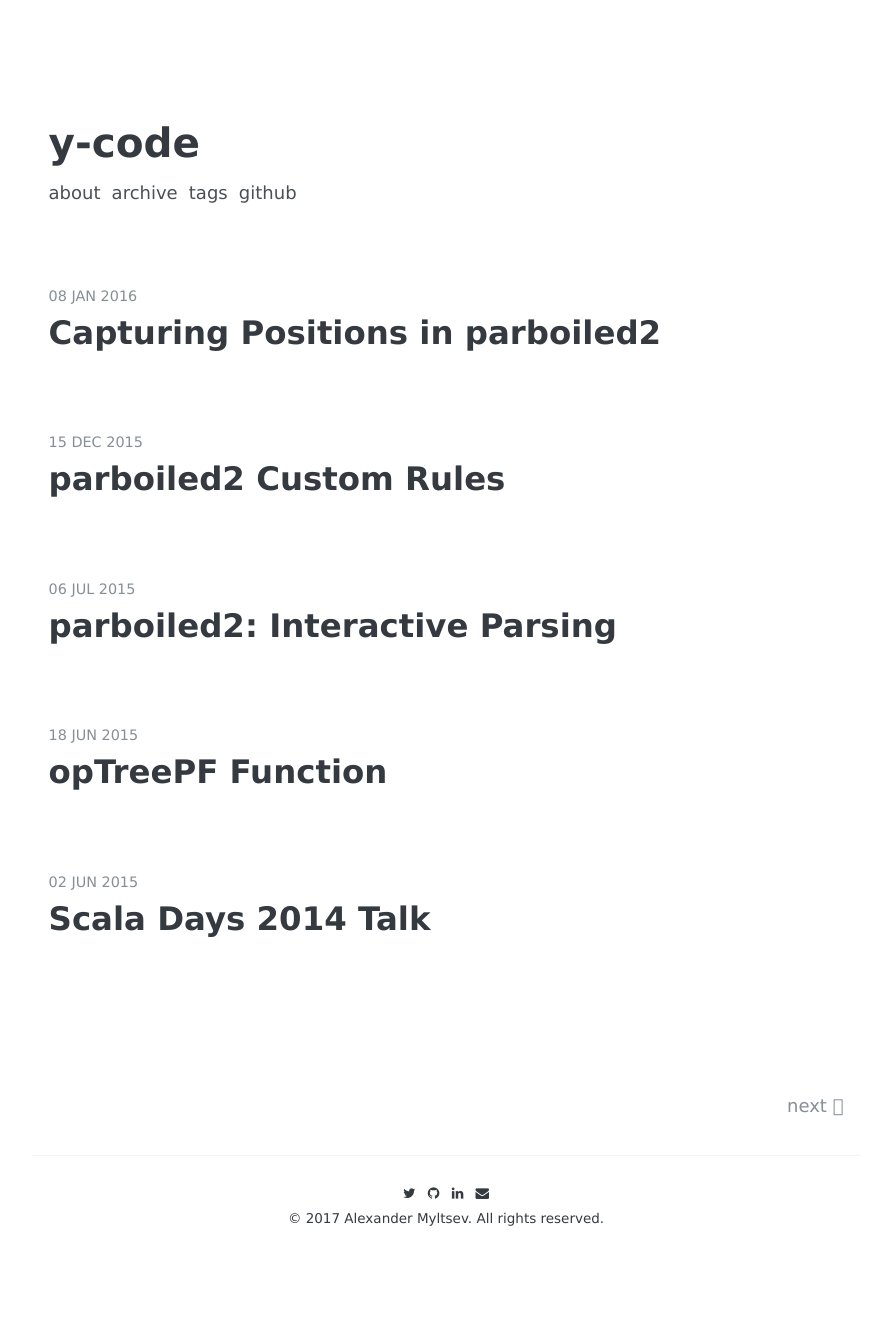
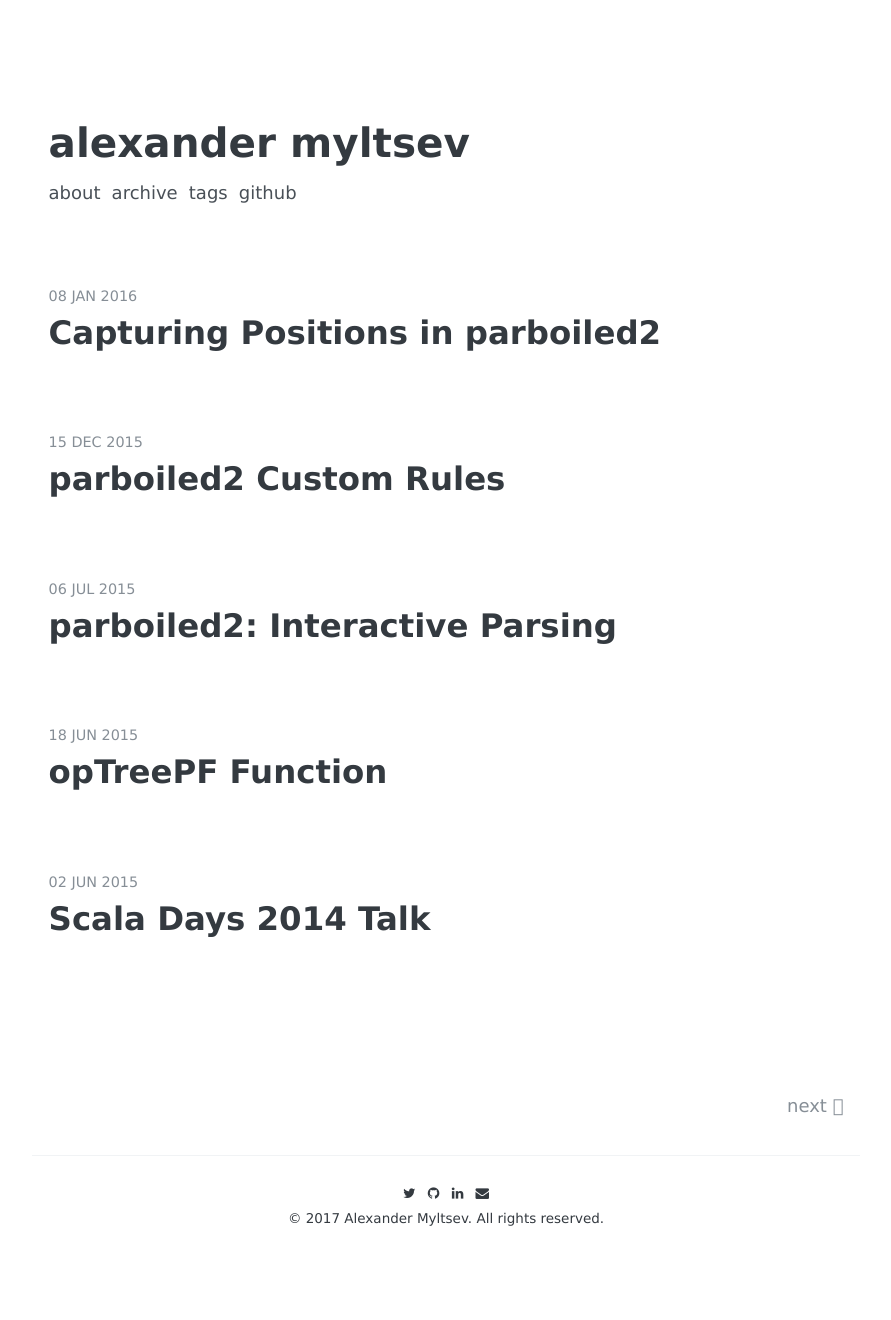
Before and after one commit to alexander-myltsev/alexander-myltsev-blog, a Jekyll site: the page built from www/index.html, in a window 1280 px wide. Shown: the whole page, without its empty margins (194-1085 px from the left). Built offline with Jekyll 4.4.1, drawn with Linux system fonts in a browser that asks for light colours; some web fonts are replaced; the list of posts is cut into pages by our own code.

Commit message:
Minor update to config

```diff
--- a/www/_config.yml
+++ b/www/_config.yml
@@ -1,12 +1,12 @@
 # Basic
-name:               "y-code"
-title:              "y-code"
+name:               "alexander myltsev"
+title:              "alexander myltsev"
 
 author:
   github:           alexander-myltsev
-  linkedin:         alexander.myltsev
+  linkedin:         alexandermyltsev
   twitter:          Alexander_Myltsev
-  email:            alex@myltsev.com
+  email:            alex<at>myltsev<dot>com
 
 copyright:
   year:             2017
@@ -21,7 +21,7 @@ disqus:
   id:               "y-code"
 
 # URL
-url:                "http://myltsev.com" # the base hostname & protocol for your site
+url:                "http://myltsev.com"
 
 
 # http://en.wikipedia.org/wiki/List_of_tz_database_time_zones
```
